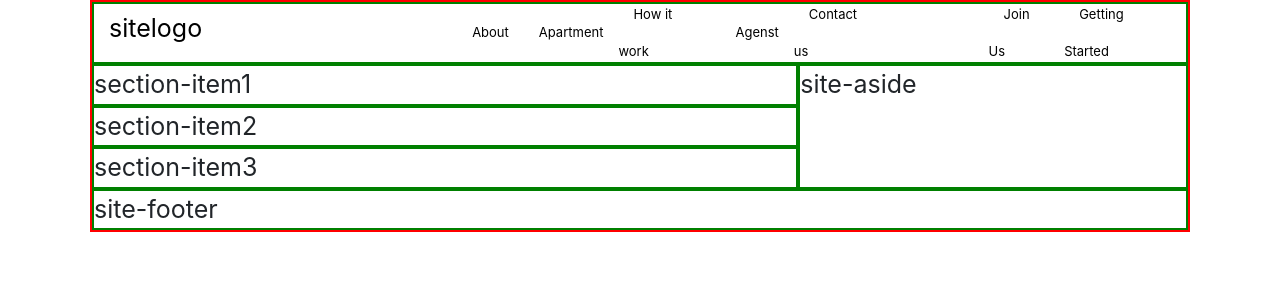
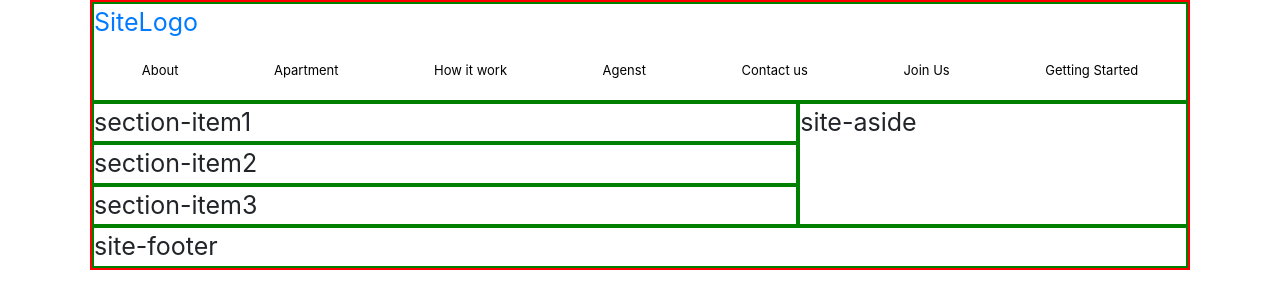
Before and after one commit to Githubkapibar/VSCode, a website: page app/index.html in a window 1280 px wide. Drawn offline with Linux system fonts and the light colour scheme.

Commit message:
Index.html

```diff
--- a/app/index.html
+++ b/app/index.html
@@ -31,24 +31,24 @@
 	<div class="wrapper">
 
       	<header class="site-header">
-			  <!-- <p>site-header</p> -->
+			  <div class="header-top">
+			 <div class="logo"><a href="#">SiteLogo</a></div>
 				<nav>
 					<input type="checkbox" id="checkbox-menu">
 					<label for="checkbox-menu">
 						<ul class="menu touch">
-						 <li><a class="logo" href="#" >sitelogo</a></li>
 							<li><a href="#">About</a></li>
 							<li><a href="#">Apartment</a></li>
 							<li><a href="#">How it work</a></li>
 							<li><a href="#">Agenst</a></li>
-						 <li><a class="contacts" href="#">Contact us</a></li>
+							<li><a href="#">Contact us</a></li>
 							<li><a href="#">Join Us</a></li>
 							<li><a href="#">Getting Started</a></li>
 						</ul>
 						<span class="toggle">☰</span>
 					</label>
 				</nav>
-
+			</div>
       	</header>
 
         <main>
```
Lines whose indentation alone changed are shown as unchanged.
